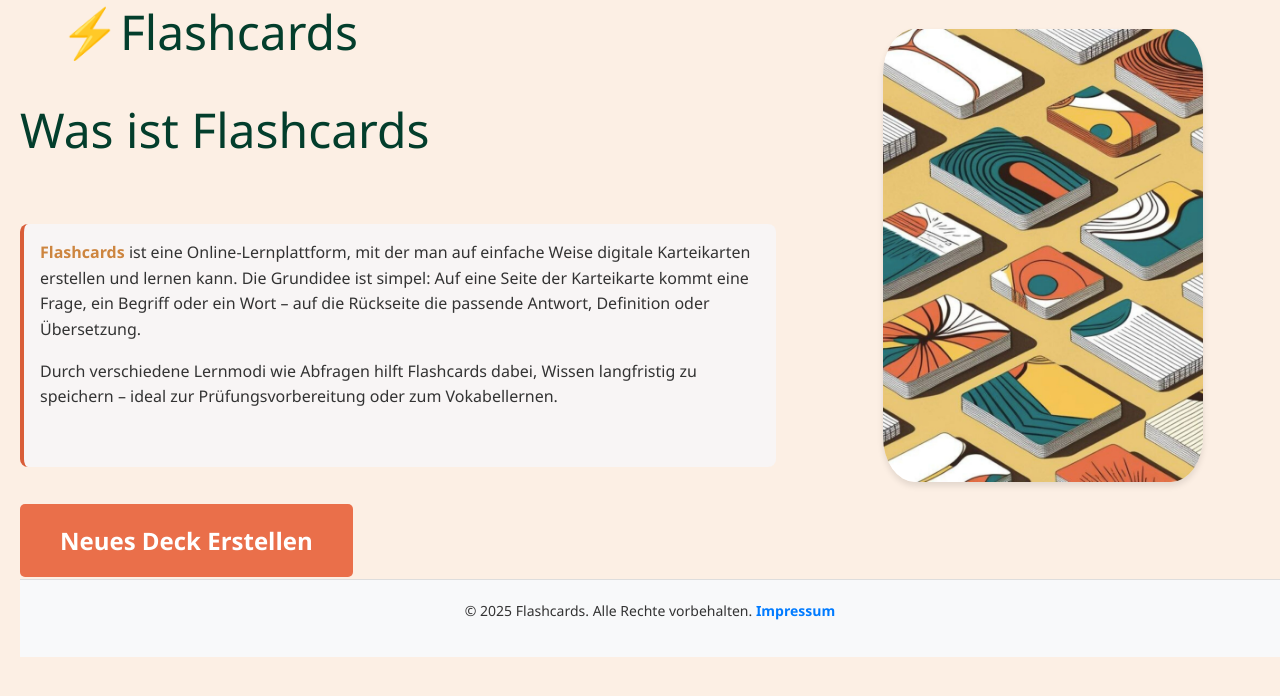
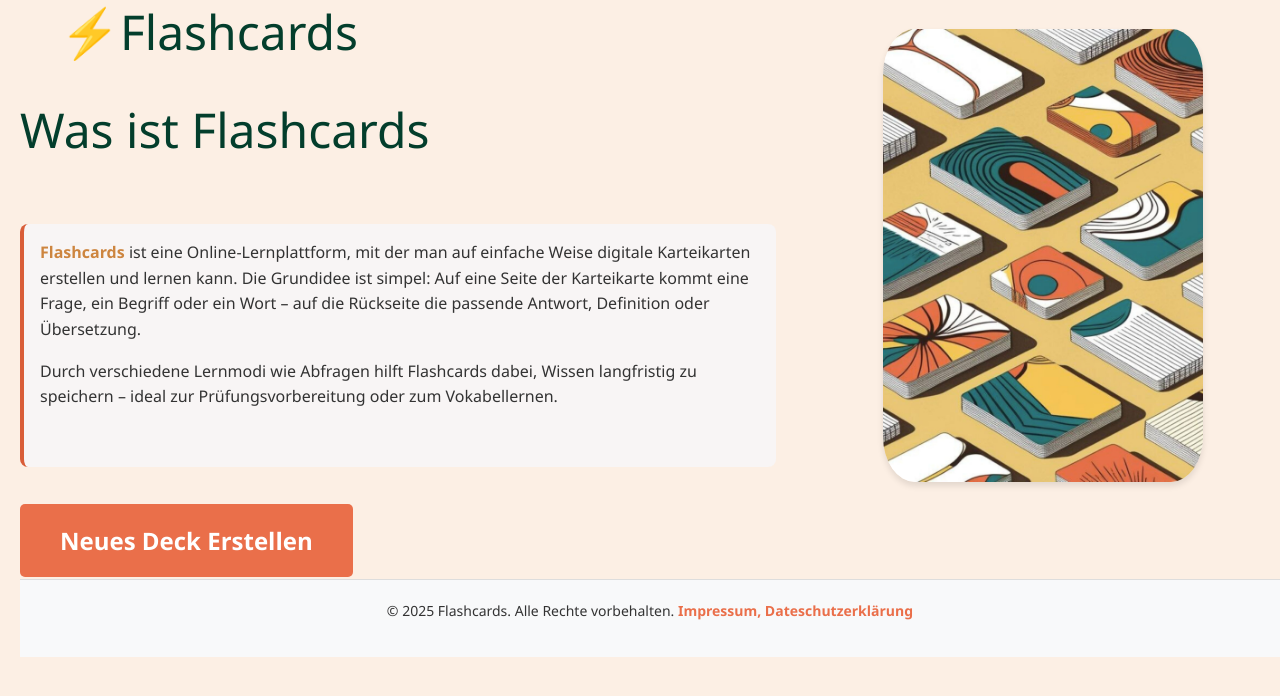
Before and after one commit to EliasResch/Flashcards, a PHP site: page /index.php in a window 1280 px wide. Shown: the part 27-723 px from the top of the page. Run offline with PHP 8.4, Linux system fonts and the light colour scheme.

Commit message:
datenschutz

```diff
--- a/index.php
+++ b/index.php
@@ -56,7 +56,8 @@ if ($conn->connect_error) {
 
   <footer>
     <p>&copy; 2025 Flashcards. Alle Rechte vorbehalten.
-        <a href="impressum.html" style="color: #007bff; text-decoration: none;">Impressum</a>
+        <a href="impressum.html" style="color: #ea6f4a; text-decoration: none;">Impressum, </a>
+        <a href="Datenschutz.html" style="color: #ea6f4a; text-decoration: none;">Dateschutzerklärung</a>
     </p>
 </footer>
 
```
